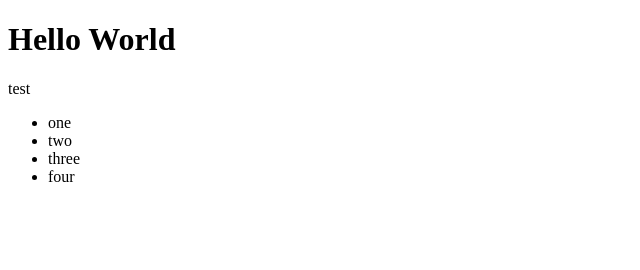
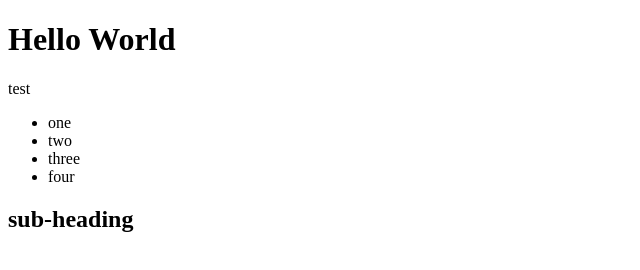
Before and after one commit to modified65/gh-project, a plain HTML site: page index.html in a window 1280 px wide. Shown: the whole page, without its empty margins (0-640 px from the left). Drawn offline with Linux system fonts and the light colour scheme.

Commit message:
Add sub heading

```diff
--- a/index.html
+++ b/index.html
@@ -13,5 +13,6 @@
         <li>three</li>
         <li>four</li>
     </ul>
+    <h2>sub-heading</h2>
 </body>
 </html>
```
